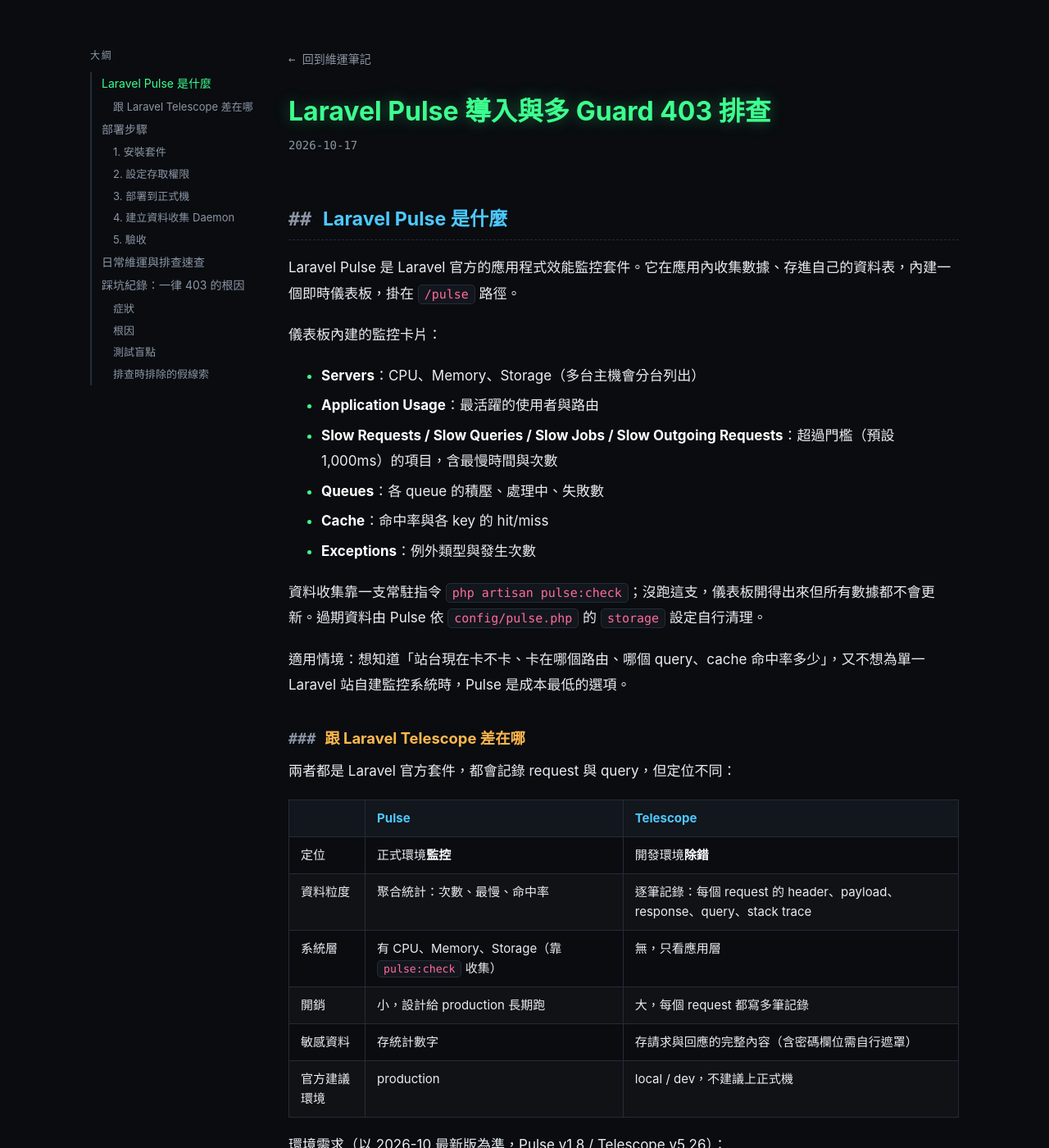
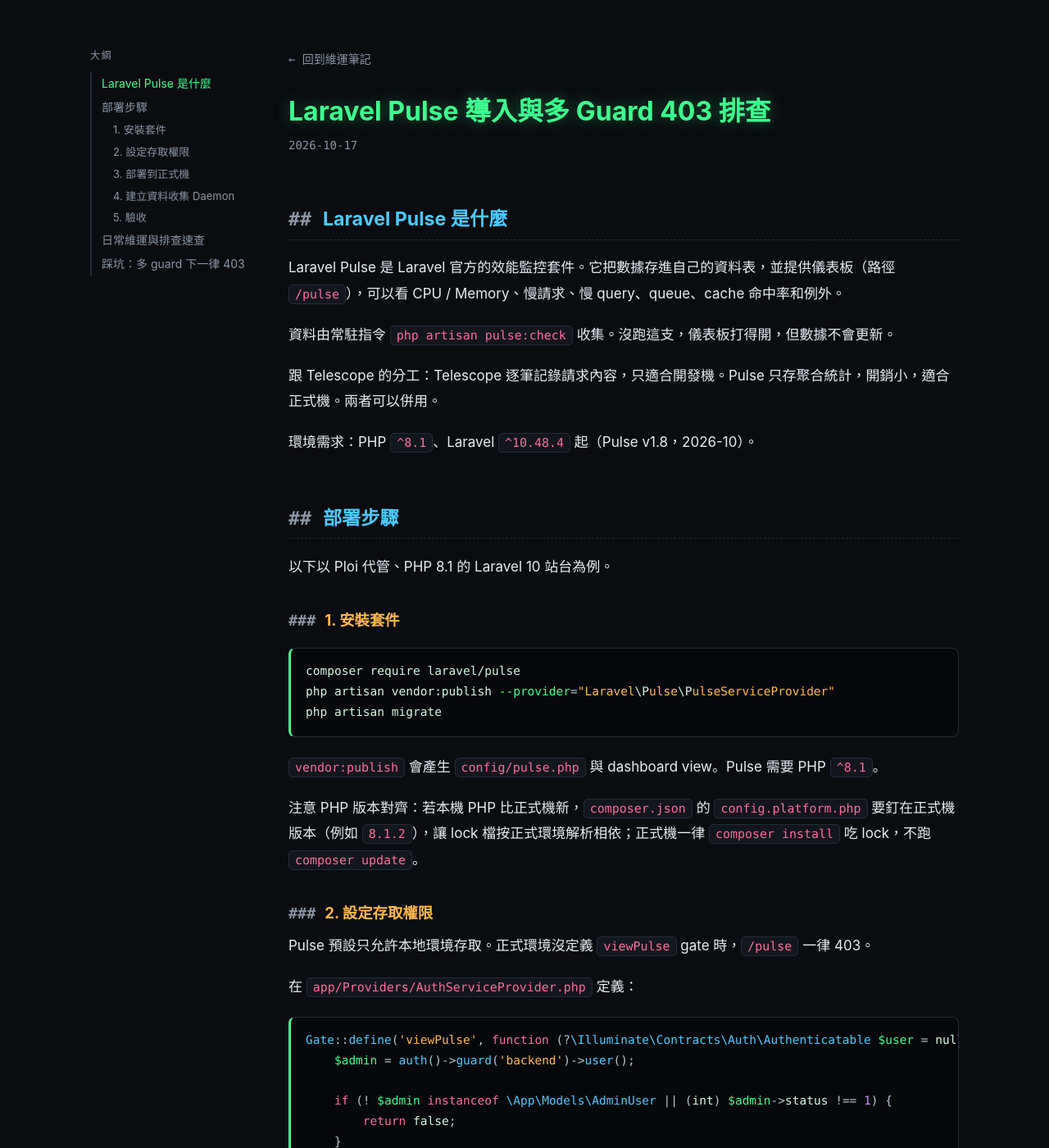
Before and after one commit to shanchiehchiu/ops-notes, a Jekyll site: the page built from laravel-pulse.md, in a window 1280 px wide and 1400 px high. Shown: the whole window at 82% size. Built offline with Jekyll 4.4.1, drawn with Linux system fonts in a browser that asks for light colours; some of the changed text lies outside the part shown.

Commit message:
docs(laravel-pulse): 精簡開頭並合併 403 根因說明
- 刪除監控卡片清單、Pulse/Telescope 比較表與版本表
- 403 根因只留在踩坑節，其他處改為連結
- 假線索表縮成一行「已排除」
- 修正「/pulse 對外開放」的錯誤描述，未定義 gate 時為一律 403

Co-Authored-By: Claude Sonnet 5.5 <noreply@anthropic.com>

````diff
--- a/laravel-pulse.md
+++ b/laravel-pulse.md
@@ -10,44 +10,13 @@ permalink: /laravel-pulse/
 
 ## Laravel Pulse 是什麼
 
-Laravel Pulse 是 Laravel 官方的應用程式效能監控套件。它在應用內收集數據、存進自己的資料表，內建一個即時儀表板，掛在 `/pulse` 路徑。
+Laravel Pulse 是 Laravel 官方的效能監控套件。它把數據存進自己的資料表，並提供儀表板（路徑 `/pulse`），可以看 CPU / Memory、慢請求、慢 query、queue、cache 命中率和例外。
 
-儀表板內建的監控卡片：
+資料由常駐指令 `php artisan pulse:check` 收集。沒跑這支，儀表板打得開，但數據不會更新。
 
-- **Servers**：CPU、Memory、Storage（多台主機會分台列出）
-- **Application Usage**：最活躍的使用者與路由
-- **Slow Requests / Slow Queries / Slow Jobs / Slow Outgoing Requests**：超過門檻（預設 1,000ms）的項目，含最慢時間與次數
-- **Queues**：各 queue 的積壓、處理中、失敗數
-- **Cache**：命中率與各 key 的 hit/miss
-- **Exceptions**：例外類型與發生次數
+跟 Telescope 的分工：Telescope 逐筆記錄請求內容，只適合開發機。Pulse 只存聚合統計，開銷小，適合正式機。兩者可以併用。
 
-資料收集靠一支常駐指令 `php artisan pulse:check`；沒跑這支，儀表板開得出來但所有數據都不會更新。過期資料由 Pulse 依 `config/pulse.php` 的 `storage` 設定自行清理。
-
-適用情境：想知道「站台現在卡不卡、卡在哪個路由、哪個 query、cache 命中率多少」，又不想為單一 Laravel 站自建監控系統時，Pulse 是成本最低的選項。
-
-### 跟 Laravel Telescope 差在哪
-
-兩者都是 Laravel 官方套件，都會記錄 request 與 query，但定位不同：
-
-| | Pulse | Telescope |
-| :--- | :--- | :--- |
-| 定位 | 正式環境**監控** | 開發環境**除錯** |
-| 資料粒度 | 聚合統計：次數、最慢、命中率 | 逐筆記錄：每個 request 的 header、payload、response、query、stack trace |
-| 系統層 | 有 CPU、Memory、Storage（靠 `pulse:check` 收集） | 無，只看應用層 |
-| 開銷 | 小，設計給 production 長期跑 | 大，每個 request 都寫多筆記錄 |
-| 敏感資料 | 存統計數字 | 存請求與回應的完整內容（含密碼欄位需自行遮罩） |
-| 官方建議環境 | production | local / dev，不建議上正式機 |
-
-環境需求（以 2026-10 最新版為準，Pulse v1.8 / Telescope v5.26）：
-
-| | Pulse | Telescope |
-| :--- | :--- | :--- |
-| PHP | `^8.1` | `^8.0` |
-| Laravel | `^10.48.4` 起 | `^8.37` 起 |
-
-Telescope 套件本身 PHP 下限其實是 8.0，不是 8.2；會有 8.2 的印象，是因為 Laravel 11/12 本身需要 PHP `^8.2`，在新版 Laravel 上實際地板就跟著是 8.2。在 Laravel 10 + PHP 8.1 的環境兩者都能跑。
-
-簡單分法：**Telescope 回答「這一筆請求發生了什麼」，Pulse 回答「系統現在健不健康、趨勢往哪走」**。Telescope 上正式機有效能與個資外洩疑慮；兩者定位不重疊，可以併用（Telescope 留開發機，Pulse 上正式機）。
+環境需求：PHP `^8.1`、Laravel `^10.48.4` 起（Pulse v1.8，2026-10）。
 
 ## 部署步驟
 
@@ -67,7 +36,7 @@ php artisan migrate
 
 ### 2. 設定存取權限
 
-Pulse 預設只允許本地環境存取，正式環境必須定義 `viewPulse` gate，否則 `/pulse` 對外開放或一律 403。
+Pulse 預設只允許本地環境存取。正式環境沒定義 `viewPulse` gate 時，`/pulse` 一律 403。
 
 在 `app/Providers/AuthServiceProvider.php` 定義：
 
@@ -87,12 +56,10 @@ Gate::define('viewPulse', function (?\Illuminate\Contracts\Auth\Authenticatable
 
 這段假設後台走獨立的 `backend` guard、模型為 `AdminUser`，放行規則：超管群組直接放行，其他帳號需 `viewPulse` 權限或覆寫，停用帳號與訪客一律 403。
 
-兩個關鍵細節：
+兩個細節：
 
-1. **第一個參數必須是 `?Authenticatable $user = null`**——多 guard 架構下寫錯這裡會一律 403，根因見文末踩坑紀錄。
-2. **`(int) $admin->status`**：欄位沒有 cast 時 MySQL 回字串 `"1"`，嚴格比對 `=== 1` 會失敗。
-
-若是單 guard 的標準應用，官方文件的寫法 `function (User $user)` 即可；自行解析其他 guard 才需要 nullable 參數。
+- 第一個參數必須寫成 `?Authenticatable $user = null`。多 guard 架構寫錯會一律 403，原因見[文末踩坑](#踩坑多-guard-下一律-403)。單 guard 的標準應用用官方的 `function (User $user)` 即可。
+- `status` 要用 `(int)` 轉型。欄位沒有 cast 時，MySQL 回字串 `"1"`，`=== 1` 會失敗。
 
 ### 3. 部署到正式機
 
@@ -143,15 +110,12 @@ Ploi → Site → Daemons → Add：
 
 站台 `access_log off` 時，用回應 header 判斷請求走到哪一層：`curl -sI` 回應帶 session cookie 與 `XSRF-TOKEN` → 已到 Laravel，問題在 app 層；無 cookie → 沒進 PHP，往 nginx 查。
 
-## 踩坑紀錄：一律 403 的根因
 
-### 症狀
+## 踩坑：多 guard 下一律 403
 
-部署後 `/pulse` 一律 403。超管帳號正確、程式確定部署、FPM 與快取都清過，gate 內連 `Log::error` 都沒有輸出。
+**症狀**：部署後 `/pulse` 一律 403。超管帳號正確，程式已部署，FPM 與快取都清過，gate 內連 `Log::error` 都沒輸出。
 
-### 根因
-
-gate 最初寫成零參數 closure：
+**根因**：gate 最初寫成零參數 closure：
 
 ```php
 Gate::define('viewPulse', function () {
@@ -160,26 +124,14 @@ Gate::define('viewPulse', function () {
 });
 ```
 
-Laravel 的機制：**請求在預設 guard 下是訪客時，只有 gate closure 第一個參數允許 null，Laravel 才會執行該 gate**。否則直接判定 false，closure 根本不被呼叫。
+Laravel 對訪客只有一個規則：gate closure 的第一個參數允許 null，才會執行 gate。否則直接判 false，closure 不會被呼叫。
 
-而 Pulse 用預設 `web` guard 解析使用者，後台管理員登在 `backend` guard——在 `web` guard 眼裡全部是訪客。於是 gate 被無聲跳過：一律 403，且 gate 內任何 log 都印不出來。最後正是「連 `Log::error` 都沒有」這點證明程式根本沒執行，問題在 gate 被呼叫之前。
+Pulse 用預設 `web` guard 解析使用者，但後台管理員登在 `backend` guard。在 `web` guard 眼裡，管理員全是訪客，gate 被無聲跳過。
 
-修正方式是把第一個參數宣告成可空型別：`?Authenticatable $user = null`。`?` 是簽名上的宣告，Laravel 用 reflection 讀它來決定訪客時要不要執行；`= null` 是預設值。Laravel 看的是「型別允不允許 null」，不是「這次傳的是不是 null」。參數本身我們不用，授權完全靠自己解析的 `backend` guard。
+「連 `Log::error` 都沒輸出」就是關鍵證據：closure 根本沒執行。
 
-### 測試盲點
+**修正**：第一個參數改成 `?Authenticatable $user = null`。Laravel 看的是參數型別「允不允許 null」，不是這次傳的值。參數本身用不到，授權靠自己解析的 `backend` guard。
 
-`actingAs('backend')` 會把預設 guard 切成 `backend`，`$user` 非 null，gate 正常執行——模擬不到正式環境的訪客路徑。改用真實登入測試（實際 POST 登入端點建立 session，再請求 `/pulse`）才在本地複製出一模一樣的 403。
+**測試盲點**：`actingAs('backend')` 會把預設 guard 切成 `backend`，`$user` 不是 null，gate 照常執行，模擬不出訪客路徑。要用真實登入流程（POST 登入端點、帶 session 請求 `/pulse`）才重現得出 403。多 guard 架構測授權，不能只靠 `actingAs`。
 
-**多 guard 架構下測試授權，必須用真實登入流程驗證訪客路徑，不能只靠 `actingAs`。**
-
-### 排查時排除的假線索
-
-| 假設 | 結果 |
-| :--- | :--- |
-| `status === 1` 嚴格比對失敗 | MySQL 回字串 `"1"`，確有其事但非根因；改 `(int)` 後 403 依舊 |
-| OPcache 咬舊版 | restart PHP-FPM 無效 |
-| 網域不同站台 | `server_name` 確認兩網域同站台 |
-| session domain 錯誤 | 登入同網域，cookie 正常 |
-| route cache 過舊 | `route:list` 顯示路由存在，`route:clear` 無效 |
-| 超管群組設定不同 | tinker 查證設定正確 |
-| debug log 沒寫 | `Log::info` 被 `LOG_LEVEL=error` 濾掉；改 `Log::error` 仍無輸出 → 證明 closure 沒執行 |
+**已排除**：`status` 嚴格比對、OPcache、網域與 session 設定、route cache、超管群組設定、`LOG_LEVEL` 過濾。這些都試過，403 依舊。
````
Also changed, not shown: other parts of laravel-pulse.md (+1 -1 lines).
